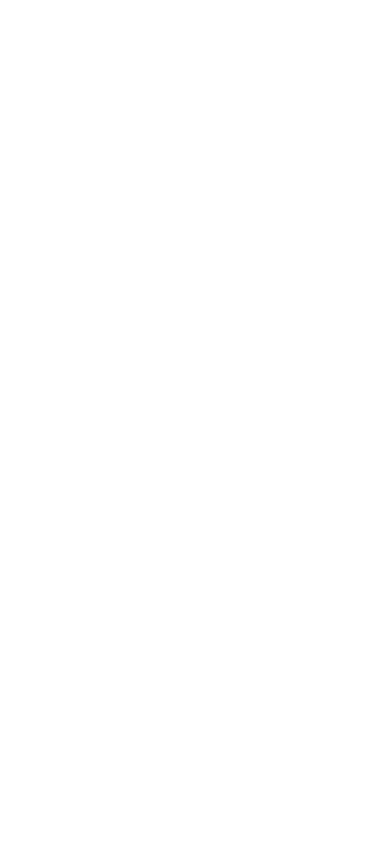
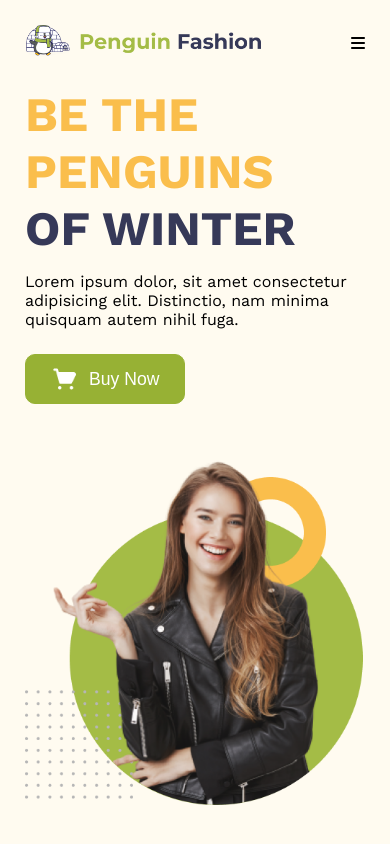
Before and after one commit to Ashiqur1819/Penguin-Fashion, a plain HTML site: page index.html in a window 390 px wide. Drawn offline with nearby package versions, Linux system fonts and the light colour scheme.

Commit message:
Added header section with responsive design for mobile and tablet

```diff
--- a/index.html
+++ b/index.html
@@ -12,7 +12,31 @@
 <body>
 
 <!-- Header section starts here -->
+    <header>
+        <nav class="navbar">
+            <div class="nav-brands">
+                <img src="icons/logo.png" alt="" class="logo">
+            </div>
+            <ul class="nav-links">
+                <li class="nav-item"><a href="" class="nav-link">Home</a></li>
+                <li class="nav-item"><a href="" class="nav-link">Product</a></li>
+                <li class="nav-item"><a href="" class="nav-link">About us</a></li>
+                <li class="nav-item"><a href="" class="nav-link">Contact us</a></li>
+                <li class="nav-item"><a href="" class="nav-link"><i class="fa-solid fa-bars"></i></a></li>
+            </ul>
+        </nav>
 
+        <div class="hero-section">
+            <div class="hero-content">
+                <h1 class="hero-title">Be the Penguins <br><span class="hero-span">of Winter</span></h1>
+                <p class="hero-description">Lorem ipsum dolor, sit amet consectetur adipisicing elit. Distinctio, nam minima quisquam autem nihil fuga.</p>
+                <button class="btn"><img src="icons/shopping-cart 1.png" alt="" class="btn-img">Buy Now</button>
+            </div>
+            <div class="hero-image">
+                <img src="images/model.png" alt="" class="hero-img">
+            </div>
+        </div>
+    </header>
 <!-- Header section ends here -->
 
 <!-- Main section starts here -->
--- a/styles/style.css
+++ b/styles/style.css
@@ -9,3 +9,129 @@
     margin: 0;
     padding: 0;
 }
+body{
+    font-family: "Work Sans", sans-serif;
+}
+.hero-section{
+    max-width: 1440px;
+    margin:  0 auto;
+    padding: 0 25px;
+}
+
+/* Header section starts here */
+header{
+    background-color: #FFFBF0;
+}
+.navbar{
+    display: flex;
+    justify-content: space-between;
+    align-items: center;
+    padding: 25px;
+}
+.nav-brands{
+    width: 25%;
+
+}
+.logo{
+    width: 100%;
+}
+.nav-links{
+    display: flex;
+    gap: 50px;
+}
+.nav-item:last-child{
+    display: none;
+}
+.nav-item{
+    list-style: none;
+}
+.nav-link{
+    text-decoration: none;
+    color: black;
+}
+.hero-section{
+    display: flex;
+    align-items: center;
+    padding-bottom: 50px;
+}
+.hero-content{
+    width: 50%;
+    padding-right: 100px;
+}
+.hero-title{
+    color: #FABE4C;
+    text-transform: uppercase;
+    font-size: 4rem;
+    margin-bottom: 15px;
+}
+.hero-span{
+    color: #363958;
+}
+.hero-description{
+    margin-bottom: 25px;
+}
+.btn{
+    display: flex;
+    align-items: center;
+    justify-content: center;
+    padding: 10px 25px;
+    font-size: 1.1rem;
+    border-radius: 10px;
+    background-color: #97B134;
+    border: 1px solid #97B134;
+    color: white;
+    cursor: pointer;
+}
+.btn-img{
+    width: 28px;
+    padding-right: 10px;
+}
+/* Header section ends here */
+
+
+/*========================= Responsive design starts here (For mobile) =======================*/
+@media screen and (max-width:576px) {
+    .nav-item{
+        display: none;
+    }
+    .nav-item:last-child{
+        display: inline;
+    }
+    .nav-brands{
+        width: 70%;
+
+    }
+    .logo{
+        width: 100%;
+    }
+    .hero-section{
+        flex-direction: column;
+    }
+    .hero-content{
+        width: 100%;
+        padding-right: 0;
+        margin-bottom: 50px;
+    }
+    .hero-title{
+        font-size: 3rem;
+    }
+    .hero-image{
+        width: 100%;
+    }
+    .hero-img{
+        width: 100%;
+    }
+}
+
+/* Responsive design starts here (For tablet) */
+@media screen and (min-width:576px) and (max-width:992px) {
+    .hero-section{
+        flex-direction: column;
+    }
+    .hero-content{
+        width: 100%;
+        padding-right: 0;
+        margin-bottom: 50px;
+        margin-top: 25px;
+    }
+}
```
